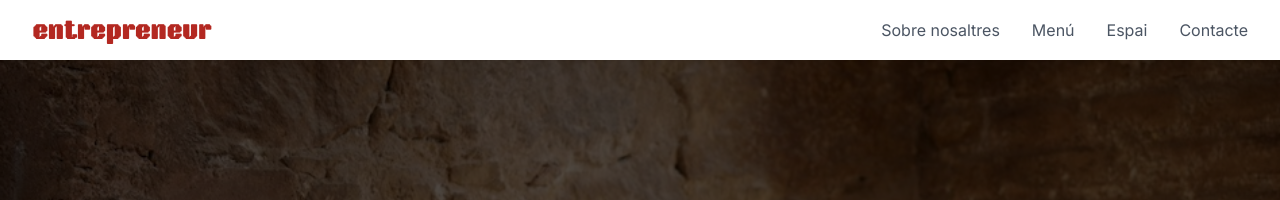
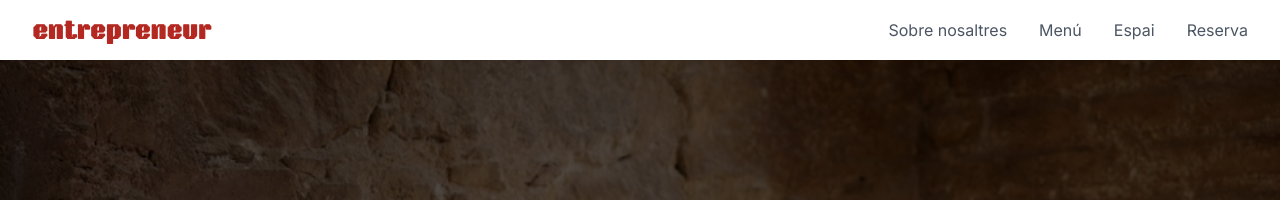
Before and after one commit to itnig-it/lentrepreneur, a Jekyll site: the page built from index.html, in a window 1280 px wide. Shown: the top 200 px of the page. Built offline with Jekyll 4.4.1, drawn with Linux system fonts in a browser that asks for light colours; some web fonts are replaced.

Commit message:
added favicons

```diff
--- a/_includes/header.html
+++ b/_includes/header.html
@@ -9,7 +9,7 @@
       <a href="{{ '/' | relative_url }}#about" class="text-gray-600 hover:text-brand transition-colors">Sobre nosaltres</a>
       <a href="{{ '/menu' | relative_url }}" class="text-gray-600 hover:text-brand transition-colors">Menú</a>
       <a href="{{ '/' | relative_url }}#concept" class="text-gray-600 hover:text-brand transition-colors">Espai</a>
-      <a href="{{ '/' | relative_url }}#contact" class="text-gray-600 hover:text-brand transition-colors">Contacte</a>
+      <a href="{{ '/' | relative_url }}#contact" class="text-gray-600 hover:text-brand transition-colors">Reserva</a>
     </nav>
 
     <!-- Mobile Menu Button -->
@@ -24,7 +24,7 @@
       <a href="{{ '/' | relative_url }}#about" class="block text-gray-600 hover:text-brand transition-colors">Sobre nosaltres</a>
       <a href="{{ '/menu' | relative_url }}" class="block text-gray-600 hover:text-brand transition-colors">Menú</a>
       <a href="{{ '/' | relative_url }}#concept" class="block text-gray-600 hover:text-brand transition-colors">Espai</a>
-      <a href="{{ '/' | relative_url }}#contact" class="block text-gray-600 hover:text-brand transition-colors">Contacte</a>
+      <a href="{{ '/' | relative_url }}#contact" class="block text-gray-600 hover:text-brand transition-colors">Reserva</a>
     </div>
   </div>
 </header>
--- a/_layouts/default.html
+++ b/_layouts/default.html
@@ -9,6 +9,14 @@
   <link rel="icon" href="{{ '/assets/images/favicon.ico' | relative_url }}">
   <!-- Font Awesome from CDN -->
   <link rel="stylesheet" href="https://cdnjs.cloudflare.com/ajax/libs/font-awesome/5.15.4/css/all.min.css" integrity="sha512-1ycn6IcaQQ40/MKBW2W4Rhis/DbILU74C1vSrLJxCq57o941Ym01SwNsOMqvEBFlcgUa6xLiPY/NS5R+E6ztJQ==" crossorigin="anonymous" referrerpolicy="no-referrer" />
+  <!-- Favicon -->
+  <link rel="icon" type="image/x-icon" href="{{ '/assets/favicon/favicon.ico' | relative_url }}">
+  <link rel="icon" type="image/png" sizes="32x32" href="{{ '/assets/favicon/favicon-32x32.png' | relative_url }}">
+  <link rel="icon" type="image/png" sizes="16x16" href="{{ '/assets/favicon/favicon-16x16.png' | relative_url }}">
+  <link rel="manifest" href="{{ '/assets/favicon/site.webmanifest' | relative_url }}">
+  <link rel="mask-icon" href="{{ '/assets/favicon/safari-pinned-tab.svg' | relative_url }}" color="#5bbad5">
+  <meta name="msapplication-TileColor" content="#da532c">
+  <meta name="theme-color" content="#ffffff">
 </head>
 <body class="font-sans text-gray-800 antialiased">
   {% include header.html %}
```
Also changed, not shown: assets/favicon/favicon-16x16.png (added), assets/favicon/favicon-32x32.png (added), assets/favicon/favicon.ico (added).
